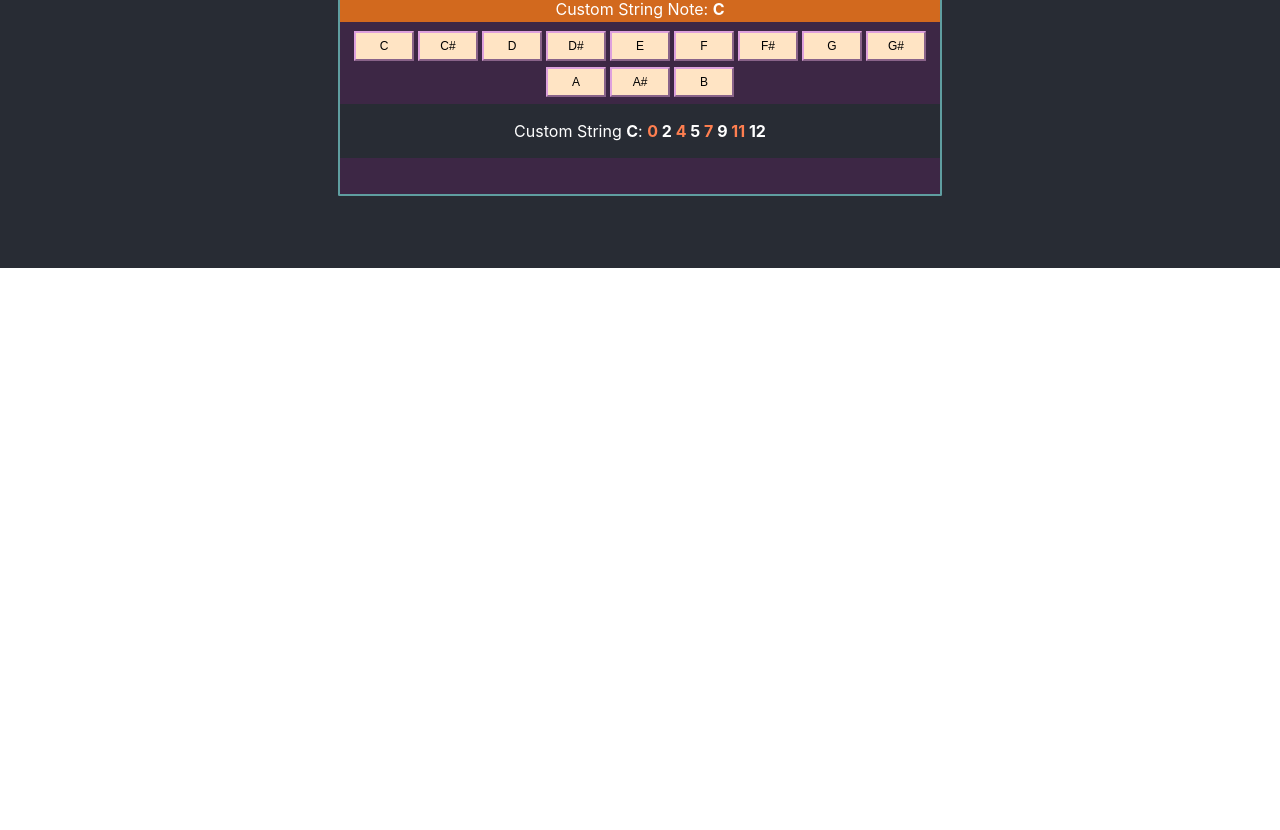
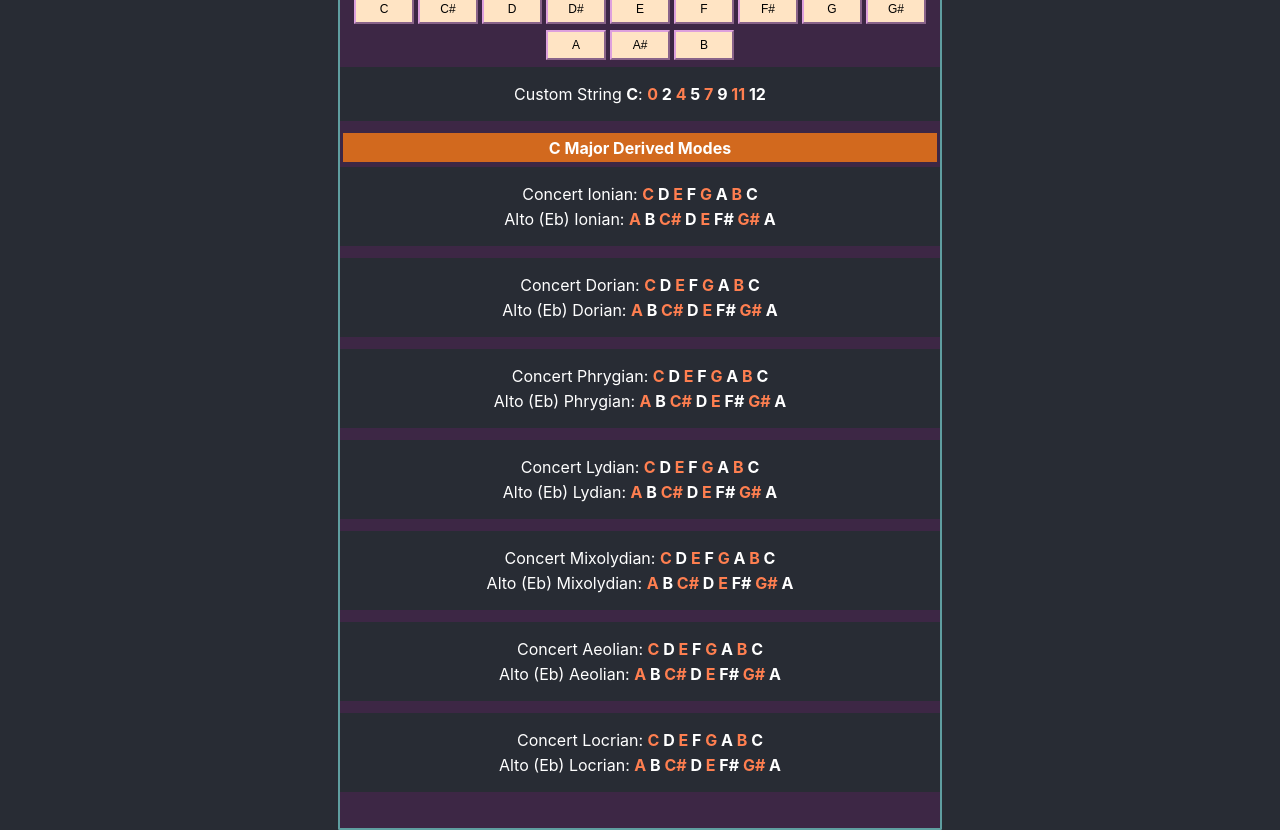
Before and after one commit to selfup/beepboop, a React (Create React App) app: page / in a window 1280 px wide. Shown: the part 532-1362 px from the top of the page. Before the commit the page ends 800 px from the top, so only its background shows below. Built offline with nearby package versions, Linux system fonts and the light colour scheme.

Commit message:
WIP: modes

```diff
--- a/src/App.css
+++ b/src/App.css
@@ -57,9 +57,10 @@ button {
 }
 
 .section-name {
-  margin: 0px;
+  margin-left: 0.2em;
+  margin-right: 0.2em;
   background-color:chocolate;
-  padding: 0.2em;
+  padding: 0.3em;
 }
 
 .sections {
--- a/src/Components/Modes.js
+++ b/src/Components/Modes.js
@@ -1,3 +1,147 @@
-export function Modes() {
-  return <div></div>;
+export function Modes({ customScale }) {
+  const concertNotes = customScale.notes().map((note) => note.name);
+  const altoSax = customScale
+    .transposeForAltoSax()
+    .map((note) => note.name);
+
+  return (
+    <>
+      <div className="mode-slices">
+        <p className="section-name">
+          <b>C Major Derived Modes</b>
+        </p>
+        <div className="notes-section">
+          <p className="notes">
+            Concert Ionian:{' '}
+            {concertNotes.map((concertNote, idx) => (
+              <b key={idx} style={{ color: idx % 2 ? '' : 'coral' }}>
+                {concertNote}{' '}
+              </b>
+            ))}
+          </p>
+          <p className="notes">
+            Alto (Eb) Ionian:{' '}
+            {altoSax.map((altoNote, idx) => (
+              <b key={idx} style={{ color: idx % 2 ? '' : 'coral' }}>
+                {altoNote}{' '}
+              </b>
+            ))}
+          </p>
+        </div>
+        <div className="notes-section">
+          <p className="notes">
+            Concert Dorian:{' '}
+            {concertNotes.map((concertNote, idx) => (
+              <b key={idx} style={{ color: idx % 2 ? '' : 'coral' }}>
+                {concertNote}{' '}
+              </b>
+            ))}
+          </p>
+          <p className="notes">
+            Alto (Eb) Dorian:{' '}
+            {altoSax.map((altoNote, idx) => (
+              <b key={idx} style={{ color: idx % 2 ? '' : 'coral' }}>
+                {altoNote}{' '}
+              </b>
+            ))}
+          </p>
+        </div>
+
+        <div className="notes-section">
+          <p className="notes">
+            Concert Phrygian:{' '}
+            {concertNotes.map((concertNote, idx) => (
+              <b key={idx} style={{ color: idx % 2 ? '' : 'coral' }}>
+                {concertNote}{' '}
+              </b>
+            ))}
+          </p>
+          <p className="notes">
+            Alto (Eb) Phrygian:{' '}
+            {altoSax.map((altoNote, idx) => (
+              <b key={idx} style={{ color: idx % 2 ? '' : 'coral' }}>
+                {altoNote}{' '}
+              </b>
+            ))}
+          </p>
+        </div>
+
+        <div className="notes-section">
+          <p className="notes">
+            Concert Lydian:{' '}
+            {concertNotes.map((concertNote, idx) => (
+              <b key={idx} style={{ color: idx % 2 ? '' : 'coral' }}>
+                {concertNote}{' '}
+              </b>
+            ))}
+          </p>
+          <p className="notes">
+            Alto (Eb) Lydian:{' '}
+            {altoSax.map((altoNote, idx) => (
+              <b key={idx} style={{ color: idx % 2 ? '' : 'coral' }}>
+                {altoNote}{' '}
+              </b>
+            ))}
+          </p>
+        </div>
+
+        <div className="notes-section">
+          <p className="notes">
+            Concert Mixolydian:{' '}
+            {concertNotes.map((concertNote, idx) => (
+              <b key={idx} style={{ color: idx % 2 ? '' : 'coral' }}>
+                {concertNote}{' '}
+              </b>
+            ))}
+          </p>
+          <p className="notes">
+            Alto (Eb) Mixolydian:{' '}
+            {altoSax.map((altoNote, idx) => (
+              <b key={idx} style={{ color: idx % 2 ? '' : 'coral' }}>
+                {altoNote}{' '}
+              </b>
+            ))}
+          </p>
+        </div>
+
+        <div className="notes-section">
+          <p className="notes">
+            Concert Aeolian:{' '}
+            {concertNotes.map((concertNote, idx) => (
+              <b key={idx} style={{ color: idx % 2 ? '' : 'coral' }}>
+                {concertNote}{' '}
+              </b>
+            ))}
+          </p>
+          <p className="notes">
+            Alto (Eb) Aeolian:{' '}
+            {altoSax.map((altoNote, idx) => (
+              <b key={idx} style={{ color: idx % 2 ? '' : 'coral' }}>
+                {altoNote}{' '}
+              </b>
+            ))}
+          </p>
+        </div>
+
+        <div className="notes-section">
+          <p className="notes">
+            Concert Locrian:{' '}
+            {concertNotes.map((concertNote, idx) => (
+              <b key={idx} style={{ color: idx % 2 ? '' : 'coral' }}>
+                {concertNote}{' '}
+              </b>
+            ))}
+          </p>
+          <p className="notes">
+            Alto (Eb) Locrian:{' '}
+            {altoSax.map((altoNote, idx) => (
+              <b key={idx} style={{ color: idx % 2 ? '' : 'coral' }}>
+                {altoNote}{' '}
+              </b>
+            ))}
+          </p>
+        </div>
+      </div>
+    </>
+  );
 }
--- a/src/Components/Sections.js
+++ b/src/Components/Sections.js
@@ -35,7 +35,7 @@ export function Sections({
       />
       <NotesSection customScale={customScale} />
       <CustomNoteSection customScale={customScale} />
-      <Modes />
+      <Modes customScale={customScale} />
     </div>
   );
 }
```
